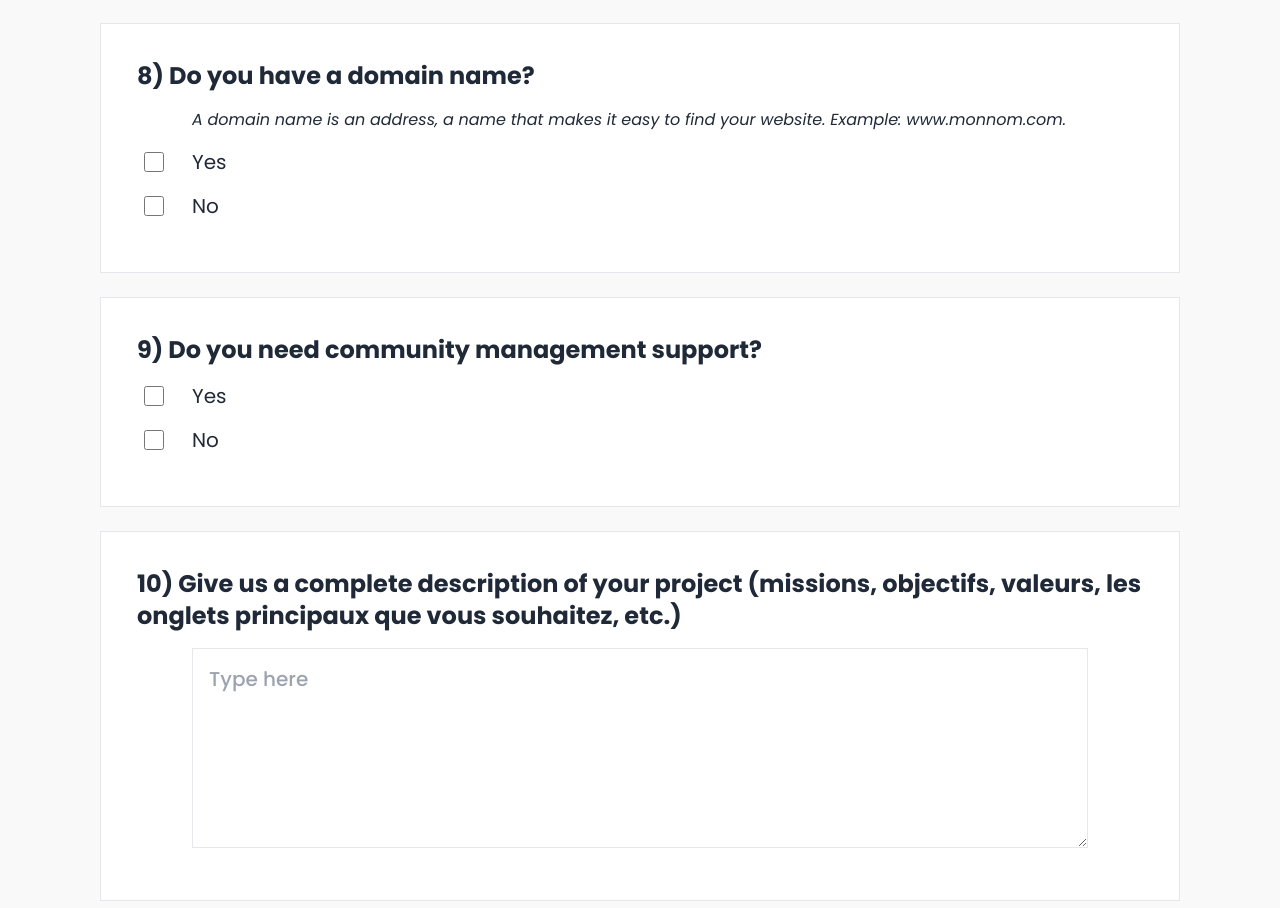
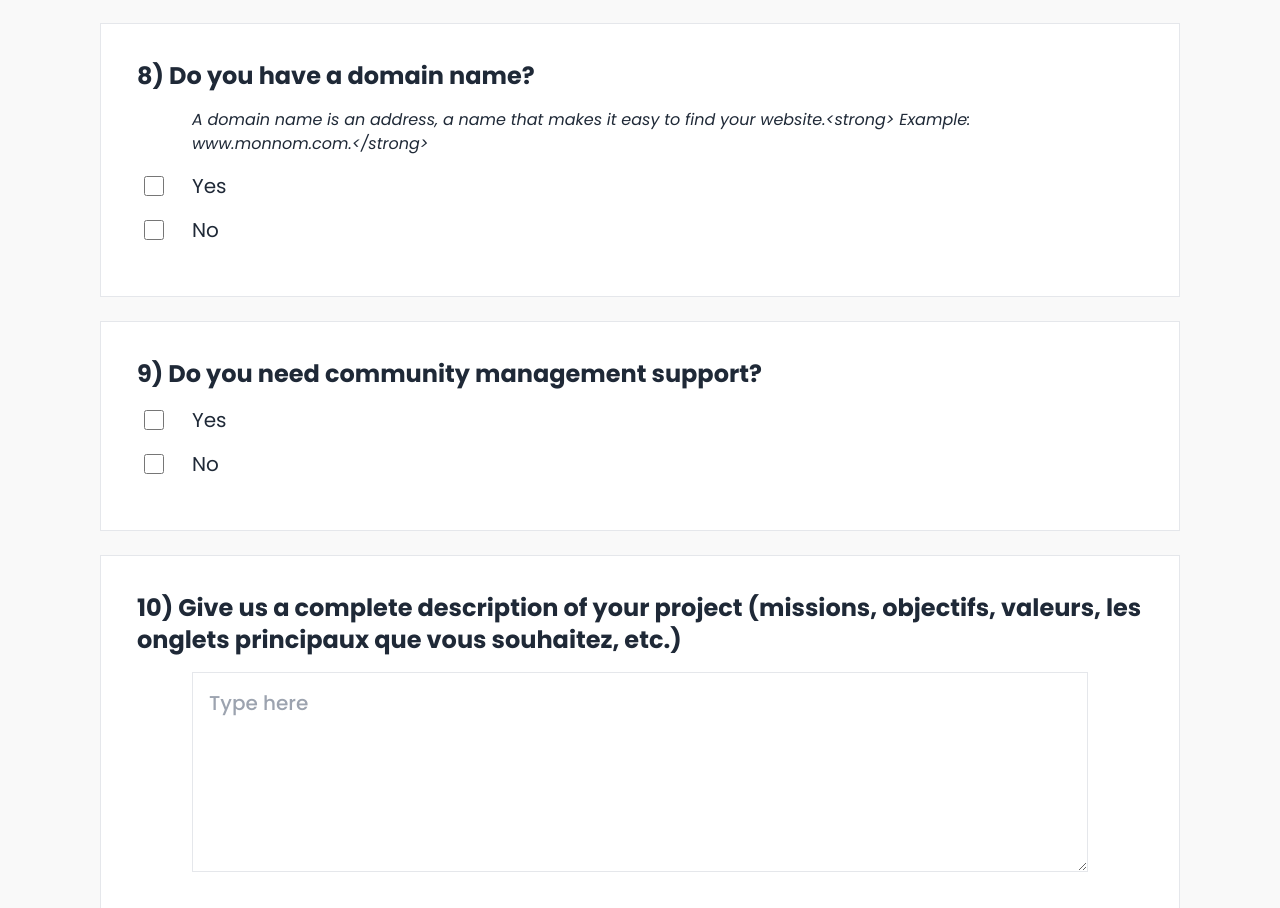
Before and after one commit to junior-boop/geniusofdigital, a Next.js app: page /order in a window 1280 px wide. Shown: the part 3267-4175 px from the top of the page. Built offline with nearby package versions, Linux system fonts and the light colour scheme.

Commit message:
firebase

```diff
--- a/app/order/page.tsx
+++ b/app/order/page.tsx
@@ -171,7 +171,7 @@ const teste: FormItems[] = [
         title: "8) Do you have a domain name?",
         data: [
             {
-                placeholder: "A domain name is an address, a name that makes it easy to find your website. Example: www.monnom.com.",
+                placeholder: "A domain name is an address, a name that makes it easy to find your website.<strong> Example: www.monnom.com.</strong>",
                 type: 'description'
             }, {
                 label: "Yes",
```
